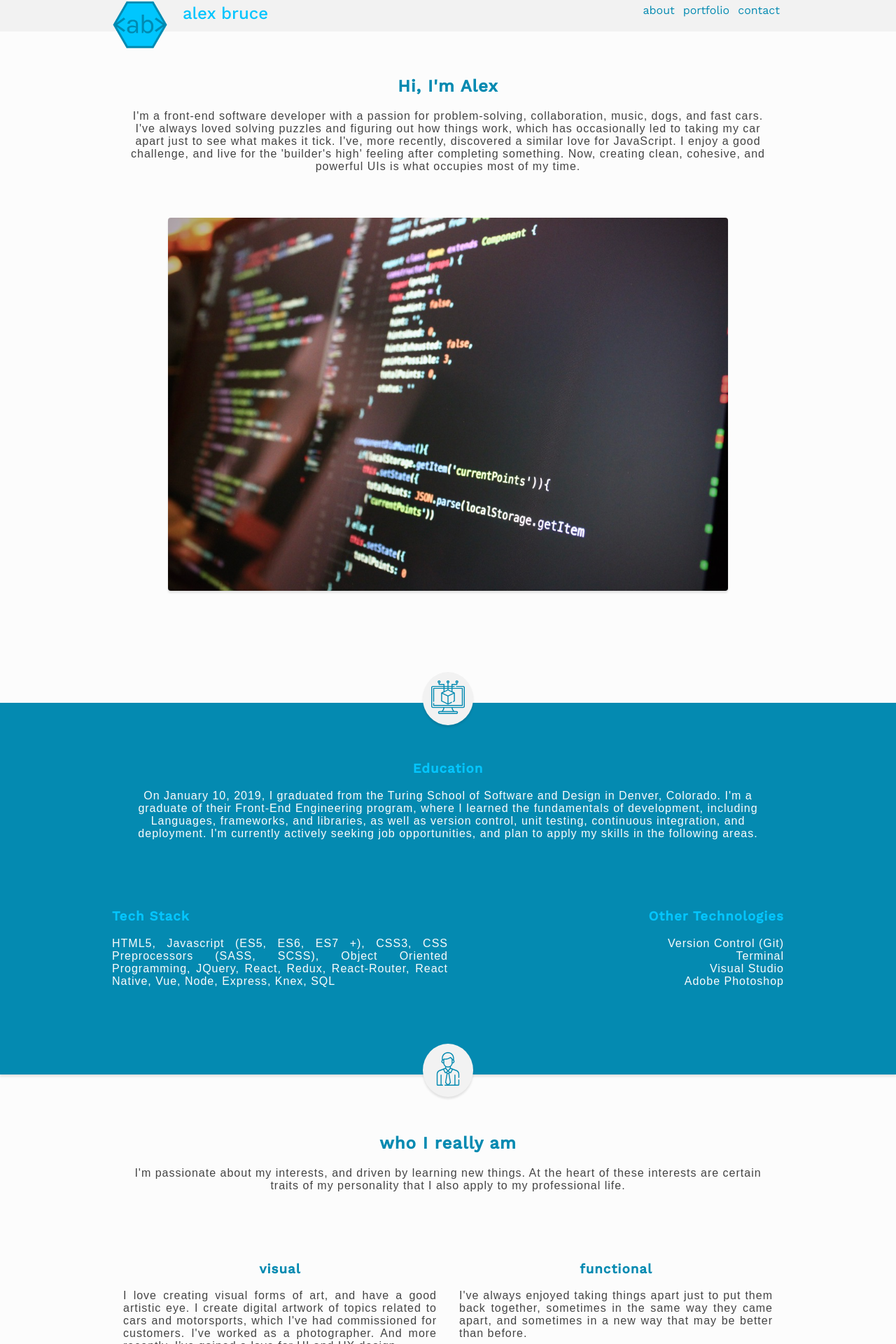
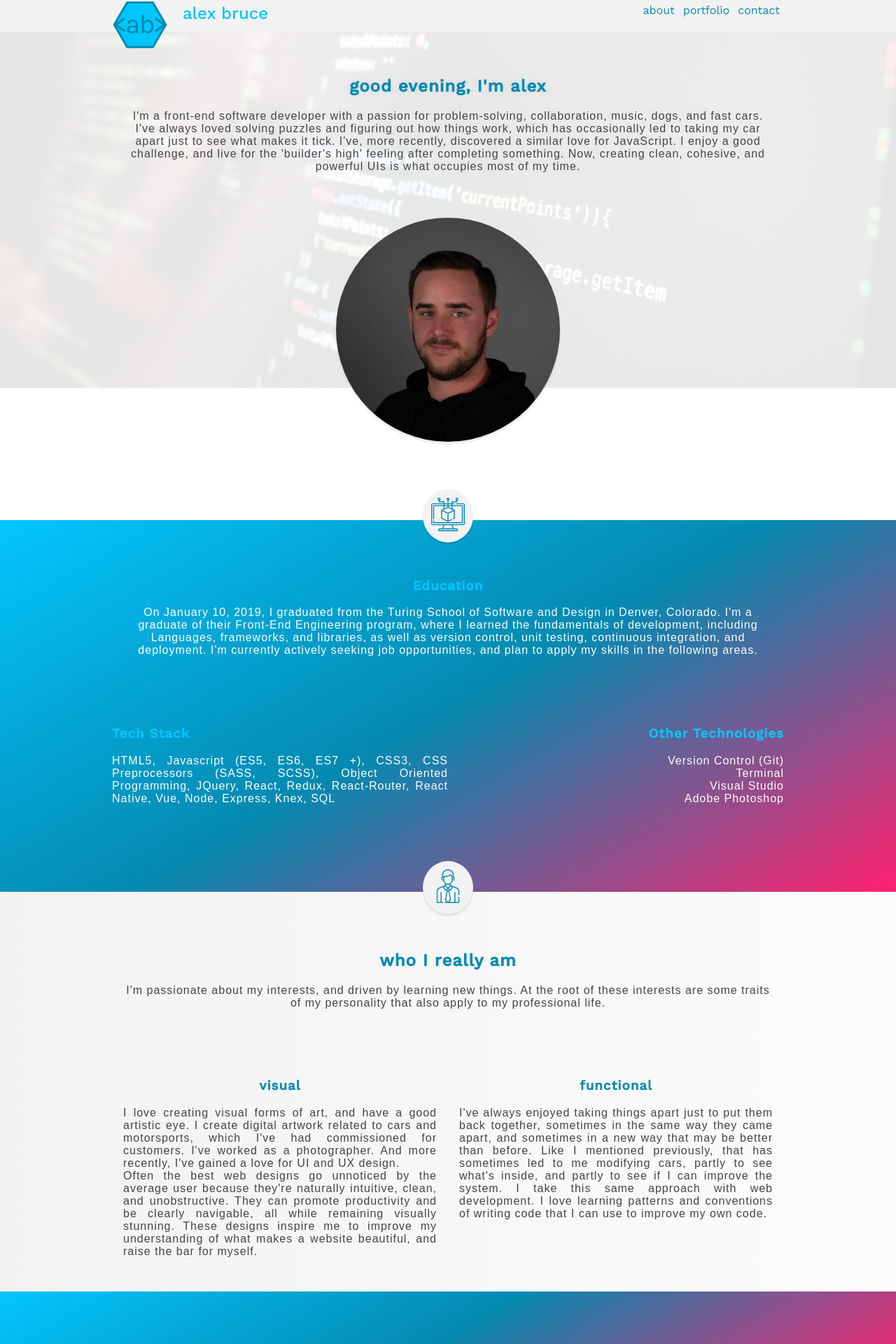
Before and after one commit to Alexbruce1/AB-Portfolio-Page, a React (Create React App) app: page / in a window 1280 px wide. Shown: the part 11-1931 px from the top of the page at 70% size. Built offline with nearby package versions, Linux system fonts and the light colour scheme; a web font is replaced by a local one.

Commit message:
Add Footer component and heavy styling to About component

```diff
--- a/package.json
+++ b/package.json
@@ -6,7 +6,8 @@
     "node-sass": "^4.11.0",
     "react": "^16.7.0",
     "react-dom": "^16.7.0",
-    "react-scripts": "2.1.3"
+    "react-scripts": "2.1.3",
+    "react-scroll-parallax": "^1.3.5"
   },
   "scripts": {
     "start": "react-scripts start",
--- a/src/App.js
+++ b/src/App.js
@@ -2,6 +2,7 @@ import React, { Component } from 'react';
 import './App.scss';
 import Header from './components/Header/Header';
 import About from './components/About/About';
+import Footer from './components/Footer/Footer';
 
 class App extends Component {
   render() {
@@ -9,6 +10,7 @@ class App extends Component {
       <div className="App">
         <Header />
         <About />
+        <Footer />
       </div>
     );
   }
--- a/src/App.scss
+++ b/src/App.scss
@@ -7,10 +7,6 @@ $dark-blue: #048AB1;
   transition-duration: .2s;
 }
 
-body {
-  background-color: #fcfcfc;
-}
-
 .App {
   margin: 3.5rem 0 0 0;
 }
--- a/src/components/About/About.js
+++ b/src/components/About/About.js
@@ -2,22 +2,47 @@ import React, { Component } from 'react';
 import './About.scss';
 import Person from '../../Images/person.svg';
 import Software from '../../Images/software.svg';
-// import Car from '../../Images/car.svg';
 import computer from '../../Images/img1.jpg';
+import me from '../../Images/me.jpg';
 
 class About extends Component {
+  constructor() {
+    super();
+    this.state = {
+      greeting: ''
+    }
+  }
+  componentDidMount() {
+    let currentTime = new Date();
+    let greeting;
+
+    if (currentTime.getHours() < 12) {
+      greeting = 'good morning'
+    } else if (currentTime.getHours() === 12) {
+      greeting = 'hello'
+    } else if (currentTime.getHours() > 12 && currentTime.getHours() < 17) {
+      greeting = 'good afternoon'
+    } else if (currentTime.getHours() > 17) {
+      greeting = 'good evening'
+    }
+
+    this.setState({
+      greeting
+    });
+  }
+
   render() {
+    let { greeting } = this.state;
+
     return (
       <div className='About'>
-        {/* <div className='about-icon first-icon'>
-          <img className='about-image' alt='' src={Person} />
-        </div> */}
         <article className='about-intro'>
-          <h1>Hi, I'm Alex</h1>
+          <img className='background-photo' alt='' src={computer}/>
+          <h1>{greeting}, I'm alex</h1>
           <p>
             I'm a front-end software developer with a passion for problem-solving, collaboration, music, dogs, and fast cars. I've always loved solving puzzles and figuring out how things work, which has occasionally led to taking my car apart just to see what makes it tick. I've, more recently, discovered a similar love for JavaScript. I enjoy a good challenge, and live for the 'builder's high' feeling after completing something. Now, creating clean, cohesive, and powerful UIs is what occupies most of my time.
           </p>
-          <img className='about-photo' alt='' src={computer}/>
+          <img className='profile-picture' alt='' src={me}/>
         </article>
         <div className='about-icon'>
           <img className='about-image' alt='' src={Software} />
@@ -52,19 +77,19 @@ class About extends Component {
           <article className='personal-intro'>
             <h2>who I really am</h2>
             <p>
-              I'm passionate about my interests, and driven by learning new things. At the heart of these interests are certain traits of my personality that I also apply to my professional life.
+              I'm passionate about my interests, and driven by learning new things. At the root of these interests are some traits of my personality that also apply to my professional life.
             </p>
           </article>
           <article className='personal-visual'>
             <h3>visual</h3>
             <p>
-              I love creating visual forms of art, and have a good artistic eye. I create digital artwork of topics related to cars and motorsports, which I've had commissioned for customers. I've worked as a photographer. And more recently, I've gained a love for UI and UX design.
+              I love creating visual forms of art, and have a good artistic eye. I create digital artwork related to cars and motorsports, which I've had commissioned for customers. I've worked as a photographer. And more recently, I've gained a love for UI and UX design. <br/> Often the best web designs go unnoticed by the average user because they're naturally intuitive, clean, and unobstructive. They can promote productivity and be clearly navigable, all while remaining visually stunning. These designs inspire me to improve my understanding of what makes a website beautiful, and raise the bar for myself.
             </p>
           </article>
           <article className='personal-functional'>
             <h3>functional</h3>
             <p>
-              I've always enjoyed taking things apart just to put them back together, sometimes in the same way they came apart, and sometimes in a new way that may be better than before.
+              I've always enjoyed taking things apart just to put them back together, sometimes in the same way they came apart, and sometimes in a new way that may be better than before. Like I mentioned previously, that has sometimes led to me modifying cars, partly to see what's inside, and partly to see if I can improve the system. I take this same approach with web development. I love learning patterns and conventions of writing code that I can use to improve my own code.
             </p>
           </article>
         </section>
--- a/src/components/About/About.scss
+++ b/src/components/About/About.scss
@@ -1,11 +1,12 @@
 $light-blue: #04C5FE;
 $dark-blue: #048AB1;
 $light-shadow: 0 3px 3px rgba(0, 0, 0, .1);
+$gradient: linear-gradient( 150deg, #04C5FE, #048AB1, #FF206E);
 
 .About {
   color: #444;
   margin: 0;
-  padding: 2rem 0;
+  padding: 2rem 0 0 0;
   width: 100%;
 }
 
@@ -16,10 +17,10 @@ h3 {
 }
 
 article {
-  text-align: center;
   letter-spacing: 1px;
   margin: 2rem auto;
   max-width: 60rem;
+  text-align: center;
 }
 
 ul {
@@ -50,16 +51,25 @@ p {
   z-index: 0;
   .about-image {
     height: 3rem;
-    // filter: invert(50%);
   }
 }
 
-// .first-icon {
-//   margin-bottom: 2rem;
-// }
+.background-photo {
+  filter: opacity(.1);
+  left: 0;
+  position: fixed;
+  top: -18rem;
+  width: 100vw;
+  z-index: -1;
+}
 
 .about-intro {
-  margin-bottom: 5rem;
+  h1 {
+    text-shadow: 0 0 12px rgba(0, 0, 0, .1);
+  }
+  p {
+    text-shadow: 0 0 2rem rgba(0, 0, 0, .2);
+  }
 }
 
 .about-photo {
@@ -69,7 +79,15 @@ p {
   margin-top: 3rem;
 }
 
+.profile-picture {
+  border-radius: 50%;
+  box-shadow: $light-shadow;
+  margin-top: 3rem;
+  width: 20rem;
+}
+
 section {
+  background: linear-gradient(to left, #fcfcfc, #f2f2f2);
   display: grid;
   grid-template-columns: 30rem 30rem;
   letter-spacing: 1px;
@@ -81,7 +99,7 @@ section {
 
 .about-tech {
   color: #fcfcfc;
-  background: $dark-blue;
+  background: $gradient;
   box-shadow: $light-shadow;
   width: 60rem;
   h3 {
--- /dev/null
+++ b/src/components/Footer/Footer.js
@@ -0,0 +1,13 @@
+import React from 'react';
+import './Footer.scss';
+
+const Footer = () => {
+  return (
+    <section className='Footer'>
+      <p>this website was designed and build by alex using various technologies and node packages.</p>
+      <p>both SVG icons were created by Freepik on Flaticon.com</p>
+    </section>
+  )
+}
+
+export default Footer;
--- /dev/null
+++ b/src/components/Footer/Footer.scss
@@ -0,0 +1,13 @@
+$light-blue: #04C5FE;
+$dark-blue: #048AB1;
+$gradient: linear-gradient( 150deg, #04C5FE, #048AB1, #FF206E);;
+
+.Footer {
+  background: $gradient;
+  display: block;
+  padding: 5rem 0 1rem 0;
+  p {
+    font-size: 12px;
+    margin: 0;
+  }
+}
--- a/src/components/Header/Header.scss
+++ b/src/components/Header/Header.scss
@@ -1,5 +1,6 @@
 $light-blue: #04C5FE;
 $dark-blue: #048AB1;
+$gradient: linear-gradient( 150deg, #04C5FE, #048AB1, #FF206E);;
 
 button {
   background: transparent;
@@ -35,7 +36,6 @@ button {
   }
 }
 
-
 .header-logo {
   height: 4.5rem;
   cursor: pointer;
@@ -48,6 +48,10 @@ button {
   margin: 0 1rem;
 }
 
+.header-name:hover {
+  color: $dark-blue;
+}
+
 .header-button {
   color: $dark-blue;
   font-size: 1rem;
```
Also changed, not shown: src/Images/me.jpg (added), 1 other file (tests, documents, lock files or other folders).
